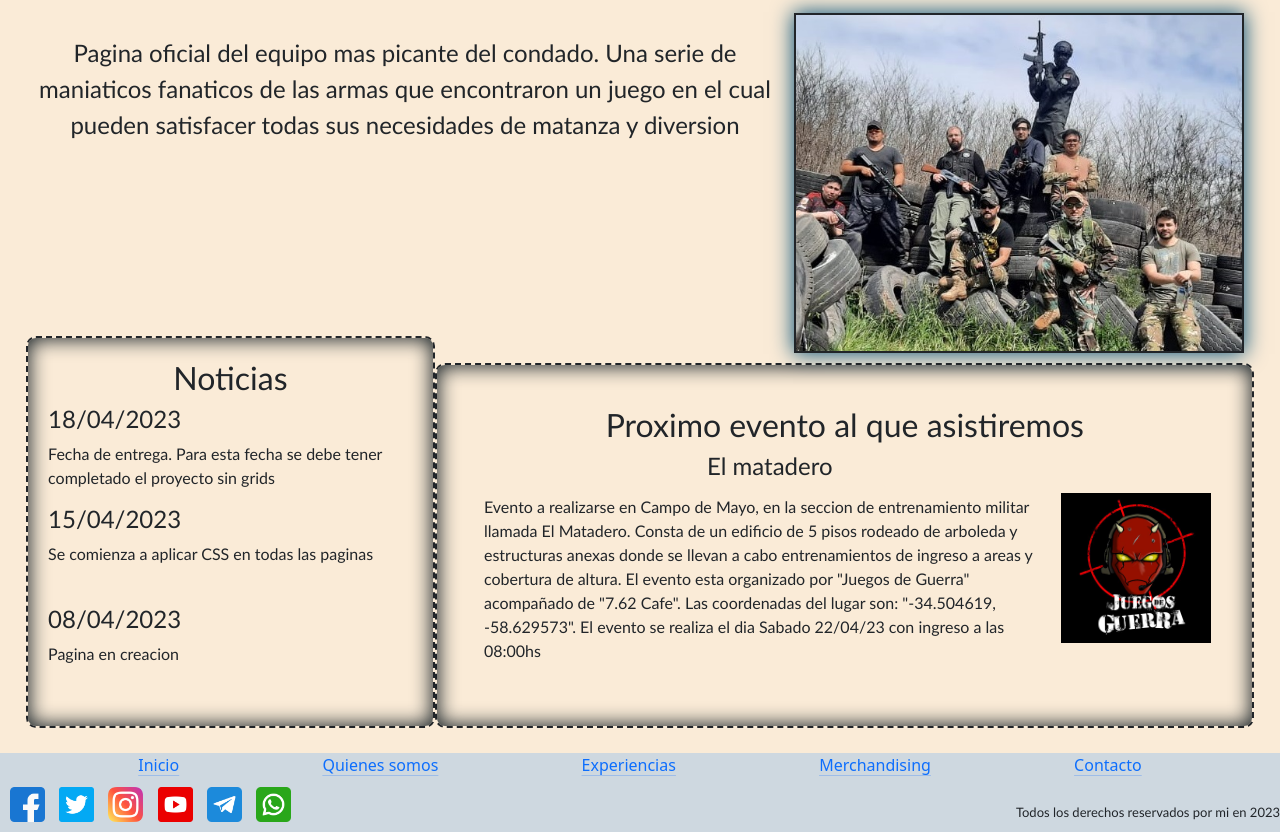
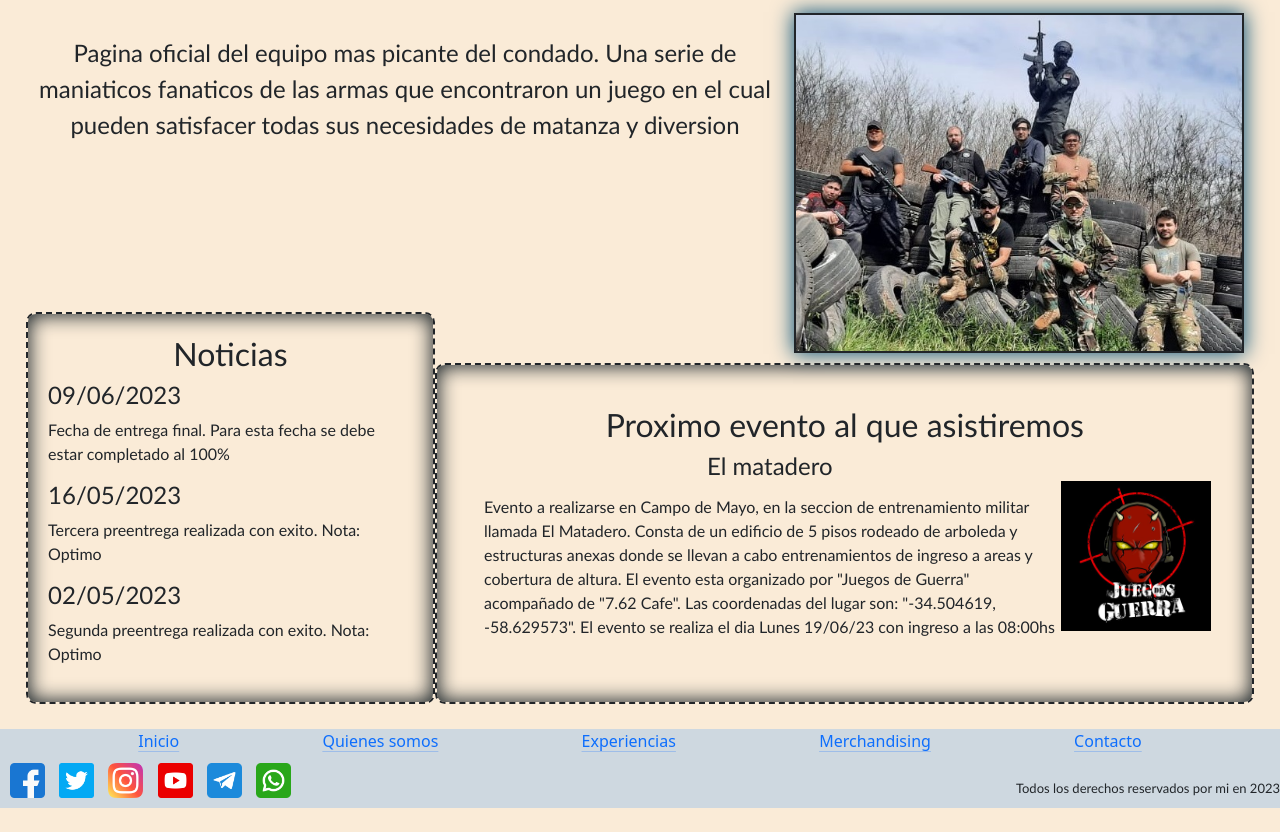
Before and after one commit to Jean-Valdivia/Curso-DW, a website: page index.html in a window 1280 px wide. Shown: the part 335-1167 px from the top of the page. After the commit the page ends 1143 px from the top, so only its background shows below. Drawn offline with nearby package versions, Linux system fonts and the light colour scheme.

Commit message:
actualizacion de contenido index

```diff
--- a/index.html
+++ b/index.html
@@ -73,16 +73,16 @@
         <section class="main__section__noticias">
             <h4>Noticias</h4>
             <div>
-                <h5>18/04/2023</h5>
-                <P>Fecha de entrega. Para esta fecha se debe tener completado el proyecto sin grids</P>
+                <h5>09/06/2023</h5>
+                <P>Fecha de entrega final. Para esta fecha se debe estar completado al 100%</P>
             </div>
             <div>
-                <h5>15/04/2023</h5>
-                <P>Se comienza a aplicar CSS en todas las paginas</P>
+                <h5>16/05/2023</h5>
+                <P>Tercera preentrega realizada con exito. Nota: Optimo</P>
             </div>
             <div>
-                <h5>08/04/2023</h5>
-                <P>Pagina en creacion</P>
+                <h5>02/05/2023</h5>
+                <P>Segunda preentrega realizada con exito. Nota: Optimo</P>
             </div>
         </section>
         <section class="main__section__proximoevento">
@@ -96,7 +96,7 @@
                         llevan a cabo entrenamientos de ingreso a areas y cobertura de altura. El evento esta
                         organizado por "Juegos de Guerra" acompañado de "7.62 Cafe". Las coordenadas del lugar
                         son:
-                        "-34.504619, -58.629573". El evento se realiza el dia Sabado 22/04/23 con ingreso a las
+                        "-34.504619, -58.629573". El evento se realiza el dia Lunes 19/06/23 con ingreso a las
                         08:00hs</p>
                 </div>
                 <div>
```
